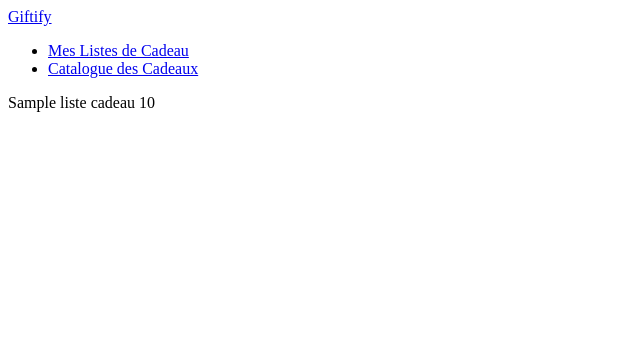
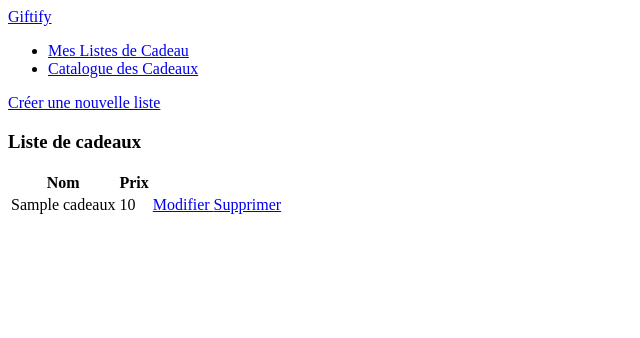
Before and after one commit to LQ-Wylp/DevSecOPS-TP2, a Symfony app: template templates/liste_cadeau/index.html.twig in a window 1280 px wide. Shown: the top 338 px of the page, without its empty margins (0-640 px from the left). Run offline with Twig, Linux system fonts and the light colour scheme; the template is opened without the code that fills it: most values are stand-ins (such as "Sample title", 1, 10 or a date in 2020); some libraries are stand-ins or nearby versions.

Commit message:
feat(InterfaceListeCadeaux):formulaire liste de cadeau

```diff
--- a/src/Controller/ListeCadeauController.php
+++ b/src/Controller/ListeCadeauController.php
@@ -25,9 +25,9 @@ class ListeCadeauController extends AbstractController
     #[Route('/cadeau/liste', name: 'app_cadeau_liste')]
     public function index(): Response
     {
-        $listeCadeau = $this->repoListeCadeau->findAll();
+        $listeCadeaux = $this->repoListeCadeau->findAll();
         return $this->render('liste_cadeau/index.html.twig', [
-            'listeCadeau' => $listeCadeau
+            'listeCadeaux' => $listeCadeaux
         ]);
     }
 
--- a/src/Form/ListeCadeauType.php
+++ b/src/Form/ListeCadeauType.php
@@ -18,6 +18,7 @@ class ListeCadeauType extends AbstractType
             ->add('cadeaux', EntityType::class, [
                 'class' => Cadeau::class,
                 'multiple' => true,
+                'expanded' => true,
                 'choice_label' => function (Cadeau $cadeau) {
                     $accessor = PropertyAccess::createPropertyAccessor();
                     $nom = $accessor->getValue($cadeau, 'nom');
--- a/templates/_navbar.html.twig
+++ b/templates/_navbar.html.twig
@@ -4,7 +4,7 @@
         <div class="collapse navbar-collapse" id="navbarNav">
             <ul class="navbar-nav">
                 <li class="nav-item">
-                    <a class="nav-link" href="#">Mes Listes de Cadeau</a>
+                    <a class="nav-link" href="{{ path('app_cadeau_liste')}}">Mes Listes de Cadeau</a>
                 </li>
                 <li class="nav-item">
                     <a class="nav-link" href="{{ path('app_cadeau') }}">Catalogue des Cadeaux</a>
--- a/templates/liste_cadeau/index.html.twig
+++ b/templates/liste_cadeau/index.html.twig
@@ -1,12 +1,52 @@
 {% extends 'base.html.twig' %}
 
-{% block title %}Cadeau{% endblock %}
+{% block title %}Cadeau
+{% endblock %}
 
 {% block body %}
 
-    {% for cadeau in listeCadeau %}
-        {{ cadeau.nom }}
-        {{ cadeau.prix }}
-    {% endfor %}
+	<div class="mt-3">
+		<div class="d-flex justify-content-end">
+			<a href="{{ path('app_cadeau_liste_new') }}" class="btn btn-primary">
+				Créer une nouvelle liste
+			</a>
+		</div>
+		{% for listeCadeau in listeCadeaux %}
+
+			<div class="card">
+				<div class="card-header">
+					<h3 class="card-title">Liste de cadeaux</h3>
+				</div>
+				<div class="card-body">
+					<table class="table table-striped table-bordered">
+						<thead>
+							<tr>
+								<th>Nom</th>
+								<th>Prix</th>
+								<th></th>
+							</tr>
+						</thead>
+						<tbody>
+							{% for cadeau in listeCadeau.cadeaux %}
+								<tr>
+									<td>{{ cadeau.nom }}</td>
+									<td>{{ cadeau.prix }}</td>
+									<td>
+										<a href="#" class="btn btn-warning">
+											Modifier
+										</a>
+										<a href="#" class="btn btn-danger">
+											Supprimer
+										</a>
+									</td>
+								</tr>
+							{% endfor %}
+						</tbody>
+					</table>
+				</div>
+			</div>
+		{% endfor %}
+	</div>
+
 
 {% endblock %}
```
Also changed, not shown: templates/liste_cadeau/new.html.twig (+26 -6 lines).
